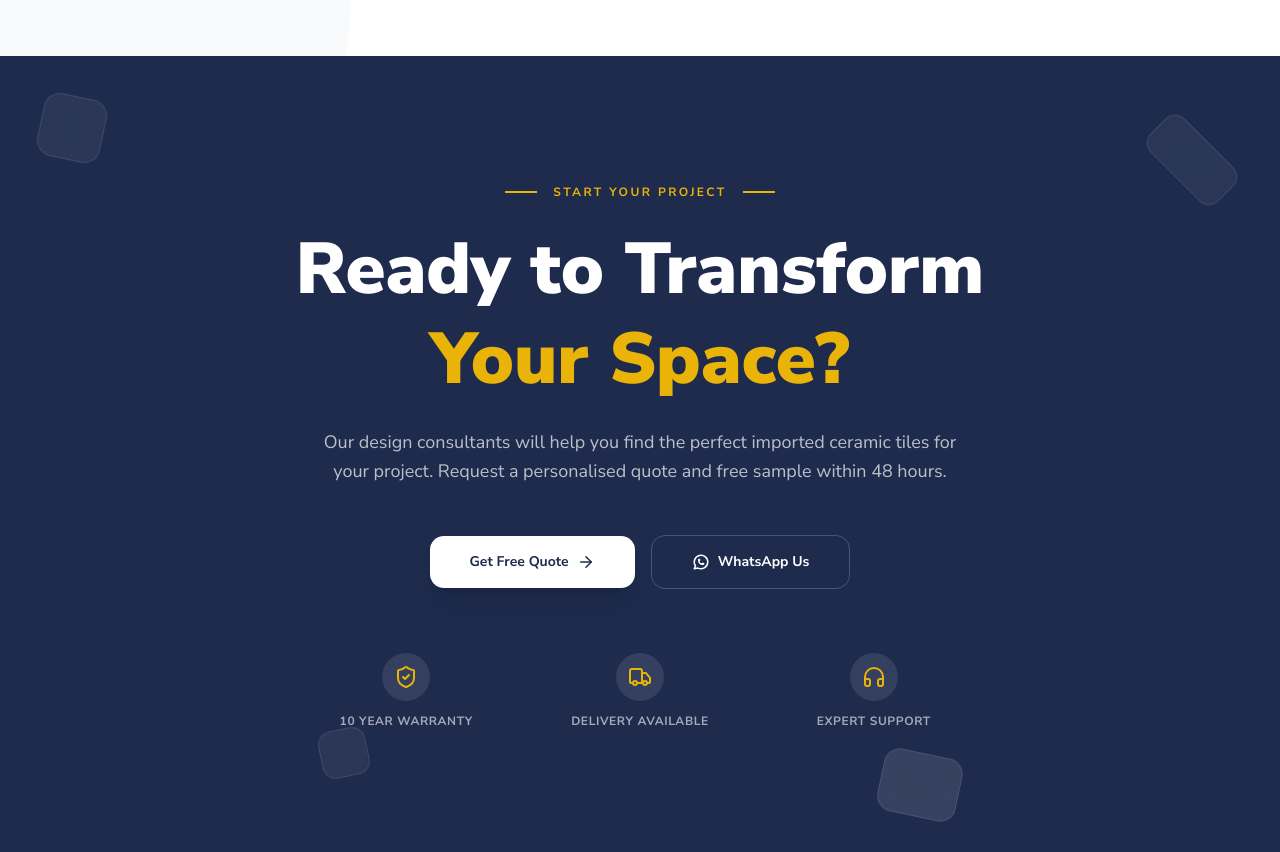
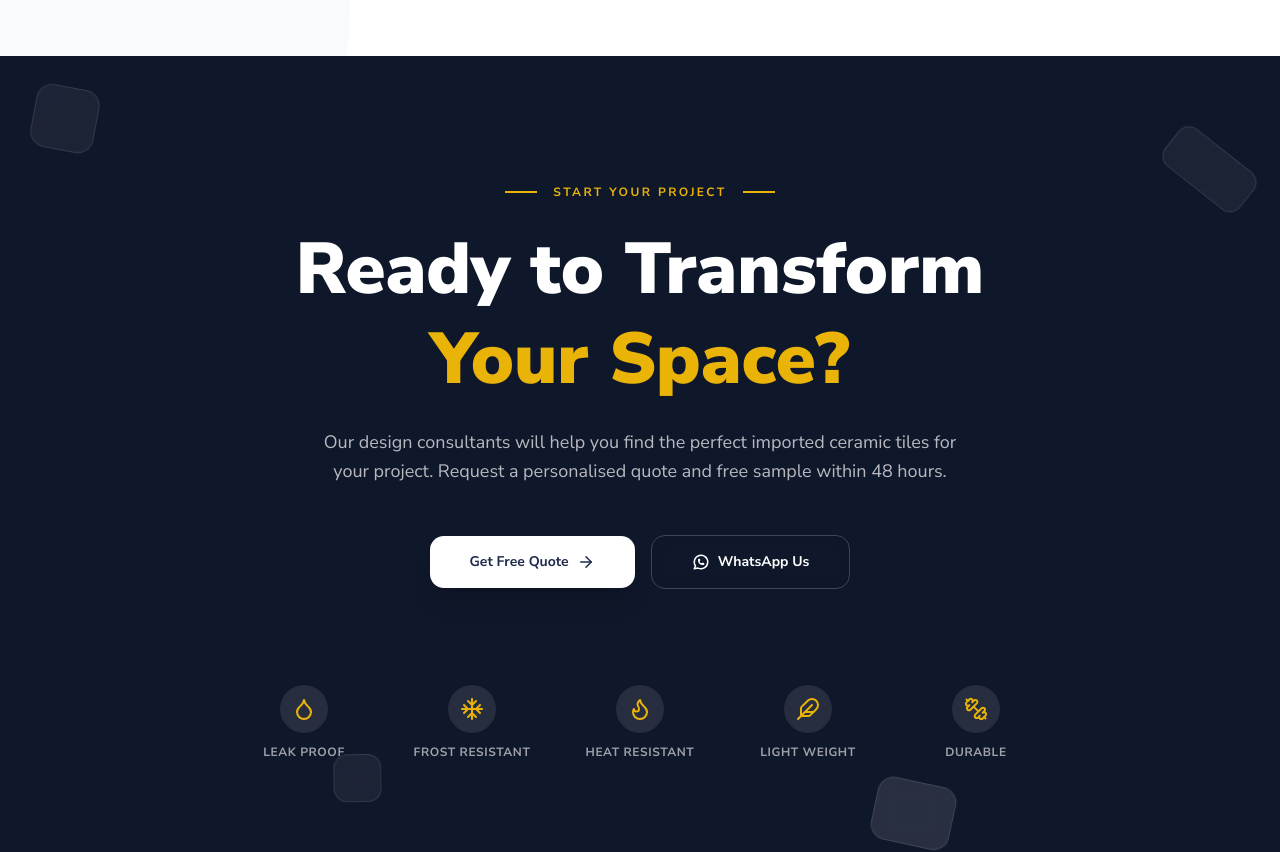
Before and after one commit to sahlct/simaarts_nextjs, a Next.js app: page / in a window 1280 px wide. Shown: the part 1300-2152 px from the top of the page. Built offline with nearby package versions, Linux system fonts and the light colour scheme; no server answers.

Commit message:
updated dummy datas

```diff
--- a/components/CTASection.tsx
+++ b/components/CTASection.tsx
@@ -1,19 +1,41 @@
 "use client";
 
-import React from "react";
-import { ArrowRight, Phone, ShieldCheck, Truck, Headphones } from "lucide-react";
+import React, { useEffect, useRef } from "react";
+import { ArrowRight, Droplet, Snowflake, Flame, Feather, Dumbbell, ShieldCheck, Truck, Headphones } from "lucide-react";
 import Link from "next/link";
+import gsap from "gsap";
 import { CONTACT_LINKS } from "@/lib/contact";
 import { IconBrandWhatsapp } from "@tabler/icons-react";
 
 const CTASection = () => {
+  const containerRef = useRef<HTMLElement>(null);
+
+  useEffect(() => {
+    const ctx = gsap.context(() => {
+      gsap.to(".floating-shape", {
+        y: "random(-20, 20)",
+        x: "random(-20, 20)",
+        rotation: "+=random(-15, 15)",
+        duration: "random(3, 5)",
+        repeat: -1,
+        yoyo: true,
+        ease: "sine.inOut",
+        stagger: {
+          each: 0.2,
+          from: "random"
+        }
+      });
+    }, containerRef);
+    return () => ctx.revert();
+  }, []);
+
   return (
-    <section className="relative bg-[#1E2B4D] py-24 md:py-32 overflow-hidden">
+    <section ref={containerRef} className="relative bg-[#0F172A] py-24 md:py-32 overflow-hidden">
       {/* Floating Decorative Elements */}
-      <div className="absolute top-10 left-10 w-16 h-16 bg-white/5 backdrop-blur-md rounded-2xl rotate-12 border border-white/10 hidden md:block"></div>
-      <div className="absolute bottom-20 left-1/4 w-12 h-12 bg-white/5 backdrop-blur-md rounded-xl -rotate-12 border border-white/10 hidden md:block"></div>
-      <div className="absolute top-20 right-10 w-24 h-12 bg-white/5 backdrop-blur-md rounded-xl rotate-45 border border-white/10 hidden md:block"></div>
-      <div className="absolute bottom-10 right-1/4 w-20 h-16 bg-white/10 backdrop-blur-md rounded-2xl rotate-12 border border-white/10 hidden md:block"></div>
+      <div className="floating-shape absolute top-10 left-10 w-16 h-16 bg-white/5 backdrop-blur-md rounded-2xl rotate-12 border border-white/10 hidden md:block"></div>
+      <div className="floating-shape absolute bottom-20 left-1/4 w-12 h-12 bg-white/5 backdrop-blur-md rounded-xl -rotate-12 border border-white/10 hidden md:block"></div>
+      <div className="floating-shape absolute top-20 right-10 w-24 h-12 bg-white/5 backdrop-blur-md rounded-xl rotate-45 border border-white/10 hidden md:block"></div>
+      <div className="floating-shape absolute bottom-10 right-1/4 w-20 h-16 bg-white/10 backdrop-blur-md rounded-2xl rotate-12 border border-white/10 hidden md:block"></div>
 
       <div className="max-w-7xl mx-auto px-4 md:px-8 relative z-10 flex flex-col items-center text-center">
         {/* Header */}
@@ -54,31 +76,26 @@ const CTASection = () => {
         </div>
 
         {/* Features */}
-        <div className="grid grid-cols-3 gap-2 md:gap-24">
-          <div className="flex flex-col items-center gap-2 md:gap-3">
-            <div className="w-10 h-10 md:w-12 md:h-12 bg-white/10 rounded-full flex items-center justify-center text-[#EAB308] backdrop-blur-md">
-              <ShieldCheck size={20} className="md:w-6 md:h-6" />
+        <div className="flex flex-wrap justify-center gap-6 md:gap-12 w-full max-w-6xl mt-8">
+          {[
+            // { label: "10 Year Warranty", icon: <ShieldCheck size={20} className="md:w-6 md:h-6" /> },
+            // { label: "Delivery Available", icon: <Truck size={20} className="md:w-6 md:h-6" /> },
+            // { label: "Expert Support", icon: <Headphones size={20} className="md:w-6 md:h-6" /> },
+            { label: "Leak Proof", icon: <Droplet size={20} className="md:w-6 md:h-6" /> },
+            { label: "Frost Resistant", icon: <Snowflake size={20} className="md:w-6 md:h-6" /> },
+            { label: "Heat Resistant", icon: <Flame size={20} className="md:w-6 md:h-6" /> },
+            { label: "Light Weight", icon: <Feather size={20} className="md:w-6 md:h-6" /> },
+            { label: "Durable", icon: <Dumbbell size={20} className="md:w-6 md:h-6" /> },
+          ].map((feature, i) => (
+            <div key={i} className="flex flex-col items-center gap-2 md:gap-3 w-[80px] md:w-[120px]">
+              <div className="w-10 h-10 md:w-12 md:h-12 bg-white/10 rounded-full flex items-center justify-center text-[#EAB308] backdrop-blur-md">
+                {feature.icon}
+              </div>
+              <span className="text-white/60 text-[8px] md:text-xs font-bold tracking-wider uppercase text-center leading-tight">
+                {feature.label}
+              </span>
             </div>
-            <span className="text-white/60 text-[8px] md:text-xs font-bold tracking-wider uppercase">
-              10 Year Warranty
-            </span>
-          </div>
-          <div className="flex flex-col items-center gap-2 md:gap-3">
-            <div className="w-10 h-10 md:w-12 md:h-12 bg-white/10 rounded-full flex items-center justify-center text-[#EAB308] backdrop-blur-md">
-              <Truck size={20} className="md:w-6 md:h-6" />
-            </div>
-            <span className="text-white/60 text-[8px] md:text-xs font-bold tracking-wider uppercase">
-              Delivery Available
-            </span>
-          </div>
-          <div className="flex flex-col items-center gap-2 md:gap-3">
-            <div className="w-10 h-10 md:w-12 md:h-12 bg-white/10 rounded-full flex items-center justify-center text-[#EAB308] backdrop-blur-md">
-              <Headphones size={20} className="md:w-6 md:h-6" />
-            </div>
-            <span className="text-white/60 text-[8px] md:text-xs font-bold tracking-wider uppercase">
-              Expert Support
-            </span>
-          </div>
+          ))}
         </div>
       </div>
     </section>
--- a/components/ContactClient.tsx
+++ b/components/ContactClient.tsx
@@ -167,7 +167,7 @@ export default function ContactClient() {
             {[
               { label: "Call Us", val: CONTACT_INFO.phone, sub: "Mon-Sat, 9am-6pm", icon: <Phone size={20} className="md:w-6 md:h-6" />, href: CONTACT_LINKS.tel },
               { label: "Email Us", val: CONTACT_INFO.email, sub: "Fast Response", icon: <Mail size={20} className="md:w-6 md:h-6" />, href: CONTACT_LINKS.mailto },
-              { label: "Headquarters", val: "Calicut", sub: "Kerala, India", icon: <MapPin size={20} className="md:w-6 md:h-6" />, href: CONTACT_INFO.googleMapsUrl },
+              { label: "Headquarters", val: "Karuvankallu", sub: "Malappuram, Kerala", icon: <MapPin size={20} className="md:w-6 md:h-6" />, href: CONTACT_INFO.googleMapsUrl },
               { label: "Office Hours", val: "Open Daily", sub: "9 AM - 6 PM", icon: <Clock size={20} className="md:w-6 md:h-6" />, href: "#" }
             ].map((item, i) => (
               <a key={i} href={item.href} target={item.href.startsWith("http") ? "_blank" : undefined} rel={item.href.startsWith("http") ? "noopener noreferrer" : undefined} className="info-card group cursor-pointer bg-white p-5 md:p-10 rounded-[1.5rem] md:rounded-[2.5rem] border border-gray-100 shadow-sm hover:shadow-2xl hover:shadow-blue-200/50 hover:-translate-y-2 transition-all duration-500">
--- a/components/ProjectsClient.tsx
+++ b/components/ProjectsClient.tsx
@@ -137,11 +137,11 @@ export default function ProjectsClient() {
         <div className="max-w-7xl mx-auto px-6 md:px-12">
           <div className="grid grid-cols-2 md:grid-cols-4 gap-8 md:gap-4">
             <div className="text-center">
-              <div className="text-3xl md:text-4xl font-black text-white mb-2 tracking-tighter">1,200+</div>
+              <div className="text-3xl md:text-4xl font-black text-white mb-2 tracking-tighter">1,000+</div>
               <div className="text-[10px] font-bold text-white/40 uppercase tracking-widest">Projects Completed</div>
             </div>
             <div className="text-center">
-              <div className="text-3xl md:text-4xl font-black text-white mb-2 tracking-tighter">60+</div>
+              <div className="text-3xl md:text-4xl font-black text-white mb-2 tracking-tighter">16+</div>
               <div className="text-[10px] font-bold text-white/40 uppercase tracking-widest">Countries</div>
             </div>
             <div className="text-center">
@@ -149,7 +149,7 @@ export default function ProjectsClient() {
               <div className="text-[10px] font-bold text-white/40 uppercase tracking-widest">Years Experience</div>
             </div>
             <div className="text-center">
-              <div className="text-3xl md:text-4xl font-black text-white mb-2 tracking-tighter">98%</div>
+              <div className="text-3xl md:text-4xl font-black text-white mb-2 tracking-tighter">100%</div>
               <div className="text-[10px] font-bold text-white/40 uppercase tracking-widest">Client Satisfaction</div>
             </div>
           </div>
--- a/components/footer.tsx
+++ b/components/footer.tsx
@@ -35,7 +35,7 @@ const Footer = () => {
   }, []);
 
   return (
-    <footer className="bg-[#1E2B4D] text-white pt-20 pb-10">
+    <footer className="bg-[#0F172A] text-white pt-20 pb-10">
       <div className="max-w-7xl mx-auto px-4 md:px-8">
 
         {/* Main Grid */}
--- a/components/homeTestimonials.tsx
+++ b/components/homeTestimonials.tsx
@@ -139,8 +139,8 @@ export default function HomeTestimonials() {
                       </div>
 
                       {/* CONTENT */}
-                      <p className="text-gray-600 text-base md:text-xl italic leading-relaxed mb-6 md:mb-10 relative">
-                        <span className="absolute -top-4 -left-4 text-6xl text-[#1E2B4D]/5 font-serif select-none line-clamp-5">“</span>
+                      <p className="text-gray-600 text-base md:text-xl italic leading-relaxed mb-6 md:mb-10 relative line-clamp-6">
+                        <span className="absolute -top-4 -left-4 text-6xl text-[#1E2B4D]/5 font-serif select-none">“</span>
                         {item.content}
                       </p>
                     </div>
```
Also changed, not shown: app/admin/protected/layout.tsx (+17 -15 lines), components/AboutClient.tsx (+43 -53 lines).
